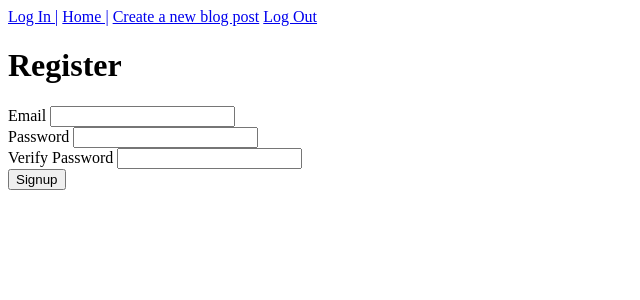
After one commit to bradlhopkins/blogz, a Flask app: page /signup in a window 1280 px wide. The commit adds this page. Shown: the top 300 px of the page, without its empty margins (0-640 px from the left). Run offline with Flask 2, Linux system fonts and the light colour scheme.

Commit message:
templates, user class

```diff
--- a/main.py
+++ b/main.py
@@ -4,7 +4,7 @@ import cgi
 
 app = Flask(__name__)
 app.config['DEBUG'] = True
-app.config['SQLALCHEMY_DATABASE_URI'] = 'mysql+pymysql://build-a-blog:lc101@localhost:8889/build-a-blog'
+app.config['SQLALCHEMY_DATABASE_URI'] = 'mysql+pymysql://blogz:lc101@localhost:8889/blogz'
 app.config['SQLALCHEMY_ECHO'] = True
 db = SQLAlchemy(app)
 # Note: the connection string after :// contains the following info:
@@ -15,10 +15,68 @@ class Blog(db.Model):
     id = db.Column(db.Integer, primary_key=True)
     title = db.Column(db.String(120))
     body = db.Column(db.String(10000))
+    owner_id = db.Column(db.Integer, db.ForeignKey('user.id'))
 
-    def __init__(self, title, body):
+    def __init__(self, title, body, blog_user_id):
         self.title = title
         self.body = body
+        self.blog_user_id = blog_user_id
+
+class User(db.Model):
+
+    id = db.Column(db.Integer, primary_key=True)
+    username = db.Column(db.String(20))
+    password = db.Column(db.String(20))
+    blogs = db.relationship('Blog', backref='user')
+
+
+    def __init__(self, username, password):
+        self.username = username
+        self.password = password
+
+@app.before_request
+def require_login():
+    allowed_routes = ['login', 'signup', 'index', 'blog']
+    if request.endpoint not in allowed_routes and 'username' not in session:
+        return redirect('/login')
+
+
+@app.route('/login', methods=['POST', 'GET'])
+def login():
+    if request.method == 'POST':
+        username = request.form['username']
+        password = request.form['password']
+        user = User.query.filter_by(username=username).first()
+        if user and user.password == password:
+            session['username'] = username
+            flash("Logged in")
+            return redirect('/')
+        else:
+            flash('User password incorrect, or user does not exist', 'error')
+
+    return render_template('login.html')
+
+@app.route('/signup', methods=['POST', 'GET'])
+def signup():
+    if request.method == 'POST':
+        username = request.form['username']
+        password = request.form['password']
+        verify = request.form['verify']
+
+        #validate user's data
+
+        existing_user = User.query.filter_by(username=username).first()
+        if not existing_user:
+            new_user = User(username, password)
+            db.session.add(new_user)
+            db.session.commit()
+            session['username'] = username
+            return redirect('/')
+        else:
+
+            return "<h1>Duplicate user</h1>"
+
+    return render_template('signup.html')
 
 @app.route('/', methods=['POST', 'GET'])
 def index():
@@ -51,13 +109,15 @@ def new_post():
     title = ''
     body = ''
 
+    blog_user_id = request.args.get('owner_id')
+
     if request.method == 'GET':
         return render_template('newpost.html', title_main="Hello Blog", subtitle="Add a new blog post.")
 
     if request.method == 'POST':
         blog_title = request.form['title']
         blog_post = request.form['body']
-        new_post = Blog(blog_title, blog_post)
+        new_post = Blog(blog_title, blog_post, blog_user_id)
 
     #Title verification
     if len(blog_title) == 0:
@@ -75,6 +135,20 @@ def new_post():
     else:
         return render_template('newpost.html', title_main=title_main, subtitle=subtitle, title=blog_title, body=blog_post, title_error=title_error, post_error=post_error)
 
+@app.route('/logout', methods=['GET'])
+def logout():
+    del session['username']
+    return redirect('/blog')
+
+
+#@app.route('/logout', methods=['POST'])
+#def logout():
+
+
 
 if __name__ == '__main__':
+    app.secret_key = 'super secret key'
+    #app.config['SESSION_TYPE'] = 'filesystem'
+
+    app.debug = True
     app.run()
--- a/templates/base.html
+++ b/templates/base.html
@@ -5,8 +5,11 @@
 
     </head>
 <body>
-    <form><a href="/"/>Home |</a>
+    <form>
+        <a href="/login"/>Log In |</a>
+        <a href="/"/>Home |</a>
         <a href="/newpost"/>Create a new blog post</a>
+        <a href="/logout"/>Log Out</a>
     </form>
     {% block content %}
 
--- /dev/null
+++ b/templates/signup.html
@@ -0,0 +1,21 @@
+{% extends "base.html" %}
+
+{% block content %}
+<h1>Register</h1>
+<form action="/signup" method="post">
+    <div class="form-group">
+        <label for="username">Email</label>
+        <input class="form-control" name="username" type="username" value="{{ username }}">
+    </div>
+    <div class="form-group">
+        <label for="password">Password</label>
+        <input class="form-control" name="password" type="password">
+    </div>
+    <div class="form-group">
+        <label for="verify">Verify Password</label>
+        <input class="form-control" name="verify" type="password">
+    </div>
+
+    <input type="submit" value="Signup" class="btn btn-default">
+</form>
+{% endblock %}
```
Also changed, not shown: templates/login.html (added, +17 -0 lines), templates/index.html (added), templates/singleUser.html (added).
